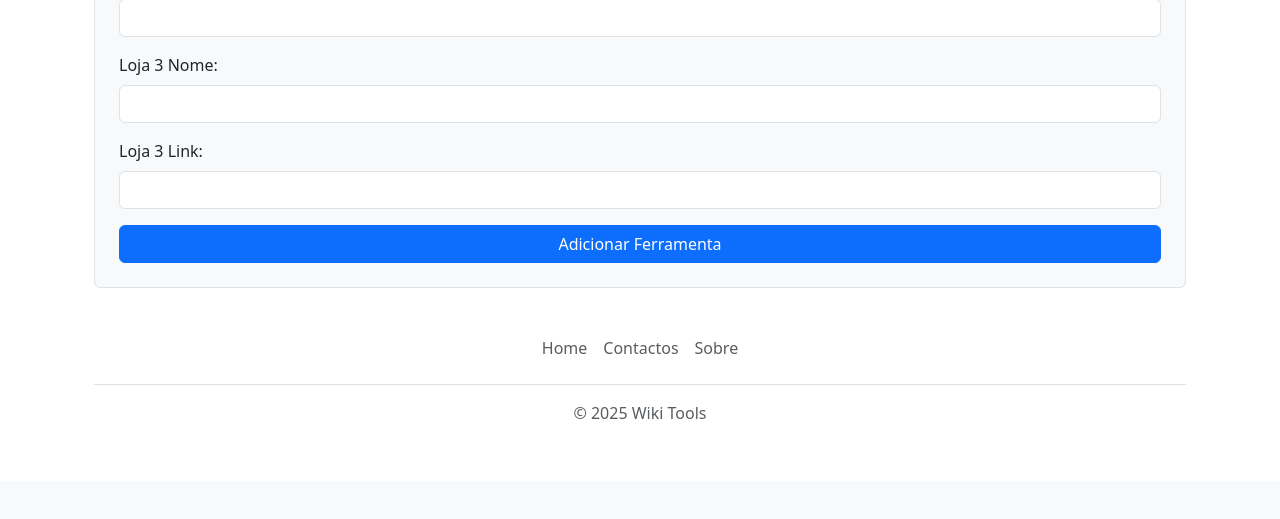
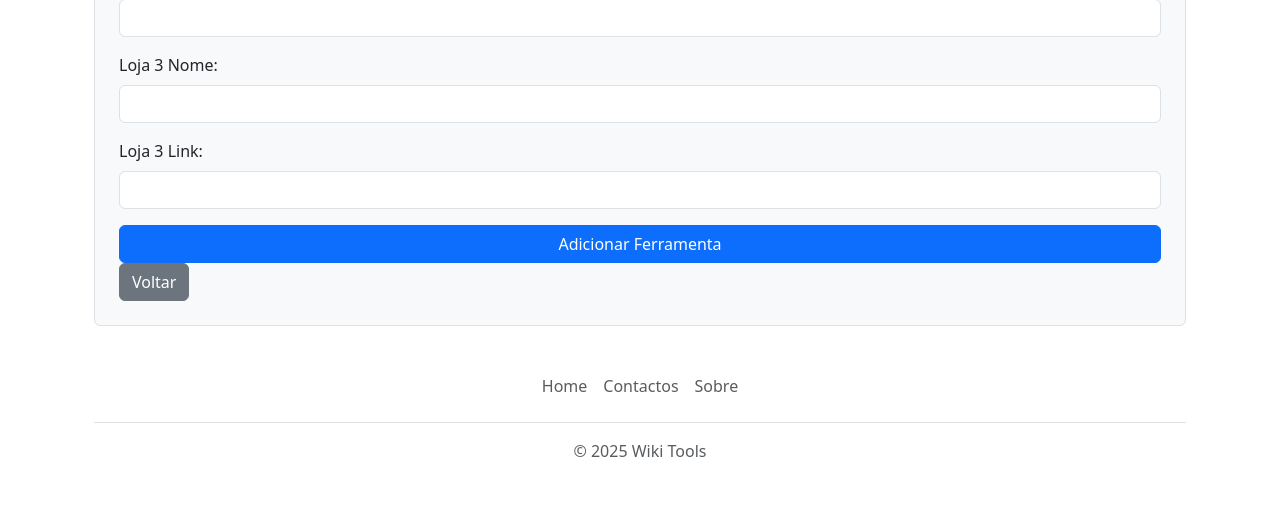
Before and after one commit to NeriKilleryt/PAP, a PHP site: page /add_tool.php in a window 1280 px wide. Shown: the part 1051-1570 px from the top of the page. Before the commit the page ends 1470 px from the top, so only its background shows below. Run offline with PHP 8.4, Linux system fonts and the light colour scheme; a user stored in the database is signed in.

Commit message:
adicionei para voltar para o index add_tool.php

```diff
--- a/add_tool.php
+++ b/add_tool.php
@@ -140,6 +140,7 @@ if ($_SERVER['REQUEST_METHOD'] == 'POST') {
             </div>
 
             <button type="submit" class="btn btn-primary w-100">Adicionar Ferramenta</button>
+            <a href="index.php" class="btn btn-secondary">Voltar</a>
         </form>
     </div>
 
```
